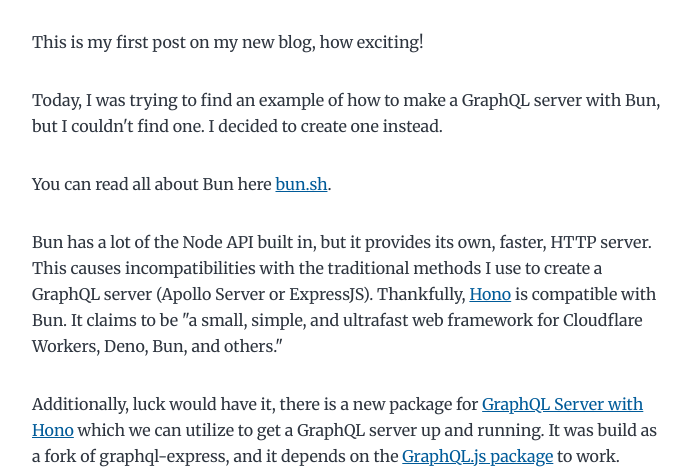
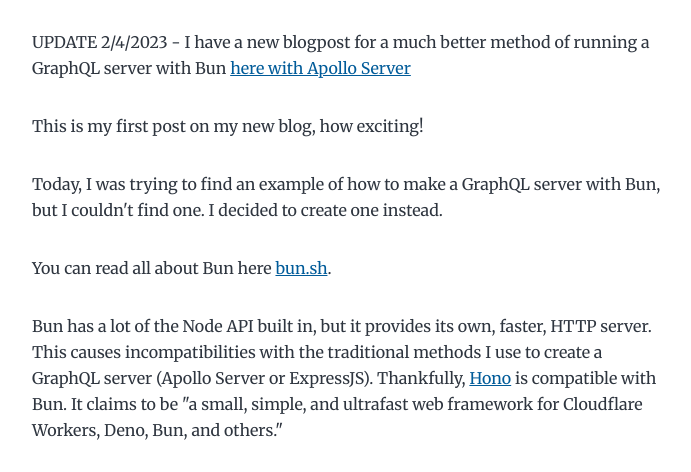
Before and after one commit to mattlgroff/groffdev, a Gatsby site: page /bun-graphql/ in a window 1280 px wide. Shown: the part 303-775 px from the top of the page, without its empty margins (292-983 px from the left). Built offline with nearby package versions, Linux system fonts and the light colour scheme; Gatsby itself is replaced by a stand-in of ours; some packages are replaced by stand-ins of ours.

Commit message:
Update index.md

```diff
--- a/content/blog/bun-graphql/index.md
+++ b/content/blog/bun-graphql/index.md
@@ -3,6 +3,8 @@
 date: "2023-01-28T10:45:00.284Z"
 description: "How To Make A GraphQL Server With Bun"
 ---
+
+UPDATE 2/4/2023 - I have a new blogpost for a much better method of running a GraphQL server with Bun [here with Apollo Server](https://groff.dev/bun-apollo-server/)
 
 This is my first post on my new blog, how exciting!
 
```
